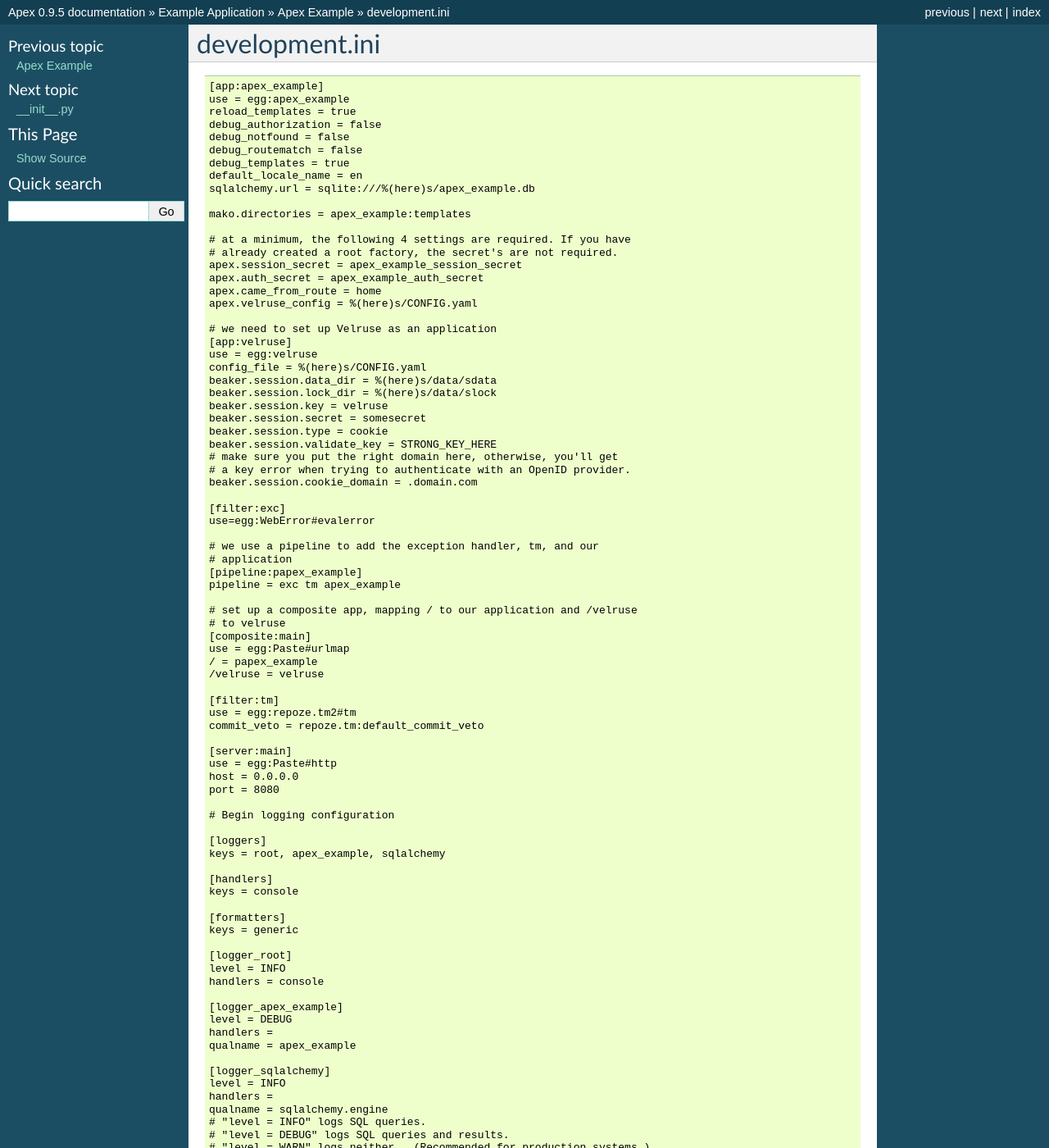
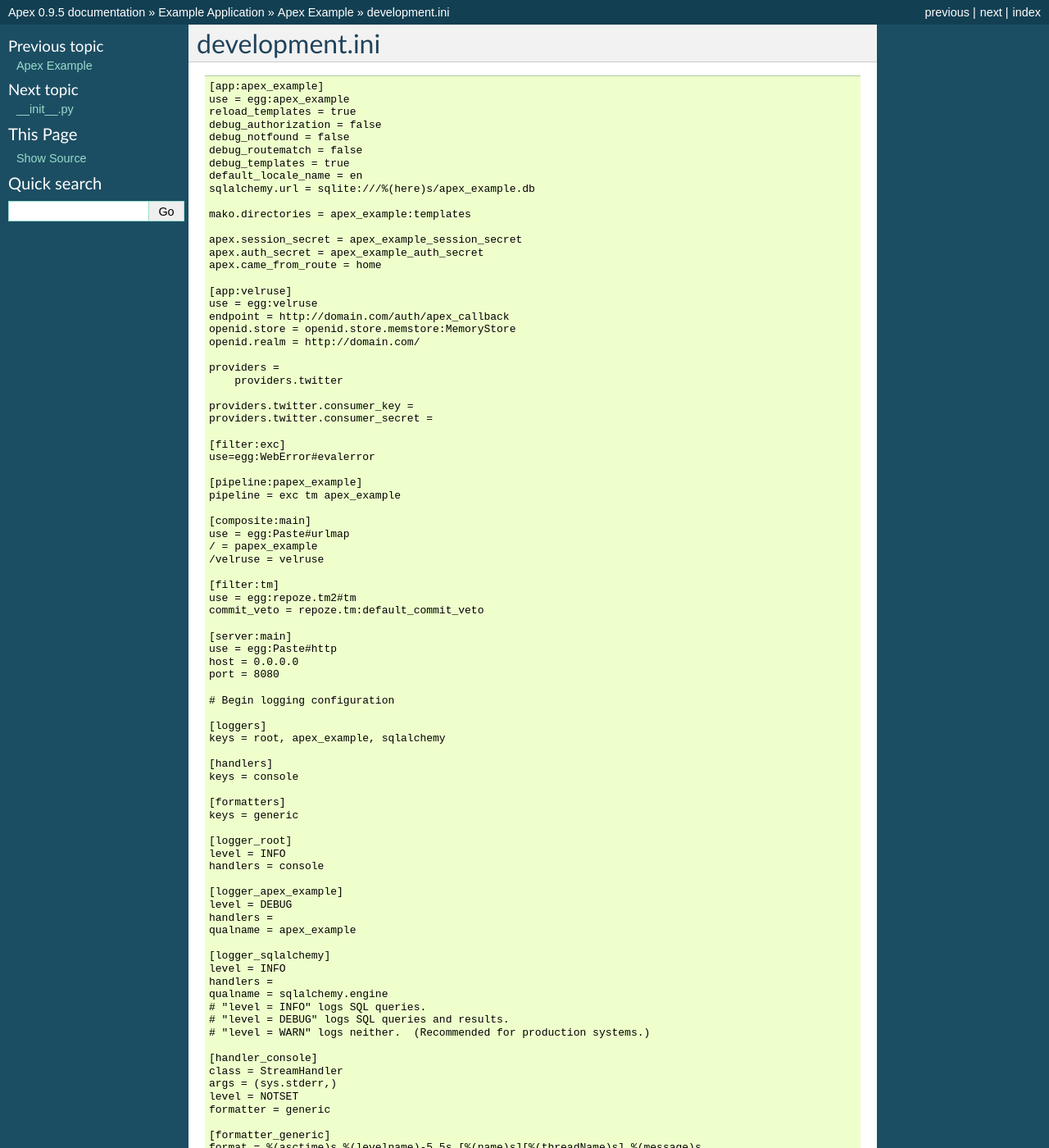
Before and after one commit to cd34/apex, a Sphinx documentation site: the page built from docs/source/example/apex_example/development.ini.rst, in a window 1280 px wide and 1400 px high. Shown: the whole window at 82% size. Built offline with Sphinx 7.4.7, drawn with Linux system fonts in a browser that asks for light colours; some of the changed text lies outside the part shown.

Commit message:
move development.ini over

```diff
--- a/docs/source/example/apex_example/development.ini.rst
+++ b/docs/source/example/apex_example/development.ini.rst
@@ -15,37 +15,28 @@ development.ini
 
     mako.directories = apex_example:templates
 
-    # at a minimum, the following 4 settings are required. If you have
-    # already created a root factory, the secret's are not required.
     apex.session_secret = apex_example_session_secret
     apex.auth_secret = apex_example_auth_secret
     apex.came_from_route = home
-    apex.velruse_config = %(here)s/CONFIG.yaml
 
-    # we need to set up Velruse as an application
     [app:velruse]
     use = egg:velruse
-    config_file = %(here)s/CONFIG.yaml
-    beaker.session.data_dir = %(here)s/data/sdata
-    beaker.session.lock_dir = %(here)s/data/slock
-    beaker.session.key = velruse
-    beaker.session.secret = somesecret
-    beaker.session.type = cookie
-    beaker.session.validate_key = STRONG_KEY_HERE
-    # make sure you put the right domain here, otherwise, you'll get
-    # a key error when trying to authenticate with an OpenID provider.
-    beaker.session.cookie_domain = .domain.com
+    endpoint = http://domain.com/auth/apex_callback
+    openid.store = openid.store.memstore:MemoryStore
+    openid.realm = http://domain.com/
+
+    providers =
+        providers.twitter
+
+    providers.twitter.consumer_key =
+    providers.twitter.consumer_secret =
 
     [filter:exc]
     use=egg:WebError#evalerror
 
-    # we use a pipeline to add the exception handler, tm, and our
-    # application
     [pipeline:papex_example]
     pipeline = exc tm apex_example
 
-    # set up a composite app, mapping / to our application and /velruse
-    # to velruse
     [composite:main]
     use = egg:Paste#urlmap
     / = papex_example
```
